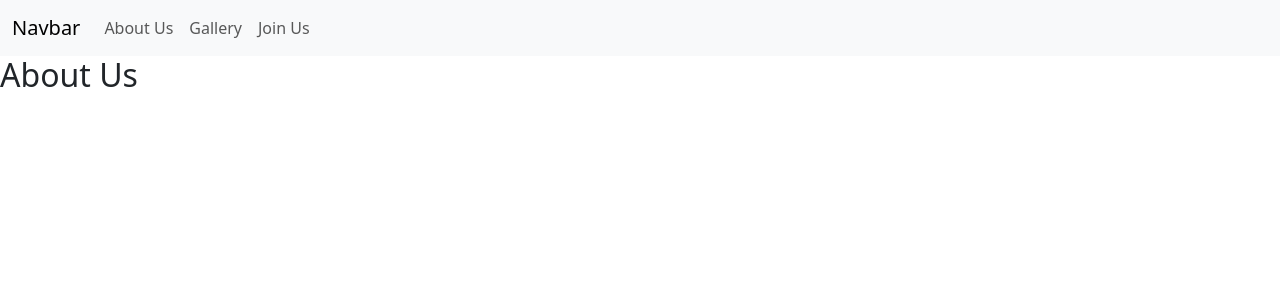
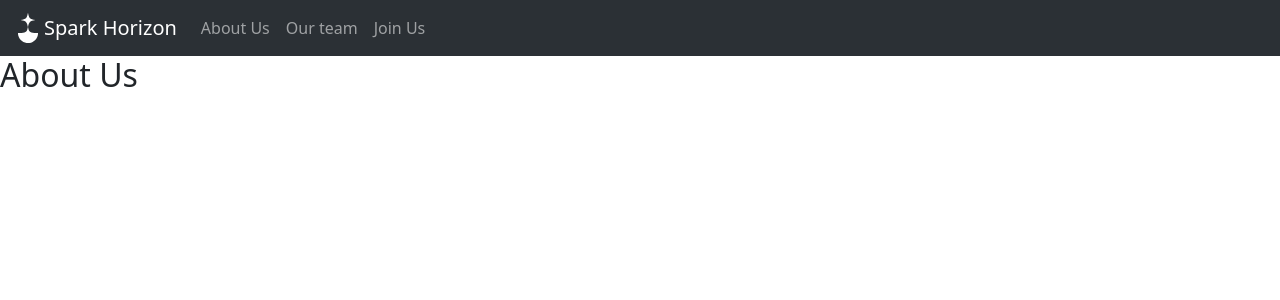
Before and after one commit to aleubeto/ProyectoVD, a Vue app in the folder Frontend/: page / in a window 1280 px wide. Shown: the top 300 px of the page. Built offline with nearby package versions, Linux system fonts and the light colour scheme.

Commit message:
NavBar component done

```diff
--- a/Frontend/src/App.vue
+++ b/Frontend/src/App.vue
@@ -1,24 +1,31 @@
 <script setup>
-import { RouterLink, RouterView } from 'vue-router'
+import WhiteIsotype from './components/icons/Isotipo/Icon_Isotipo-white.vue'
+import NavBar from './components/navbarItem.vue'
 </script>
 
 <template>
   <header>
-    <nav class="navbar navbar-expand-lg bg-body-tertiary">
-      <div class="container-fluid">
-        <a class="navbar-brand" href="#">Navbar</a>
-        <button class="navbar-toggler" type="button" data-bs-toggle="collapse" data-bs-target="#navbarNavAltMarkup" aria-controls="navbarNavAltMarkup" aria-expanded="false" aria-label="Toggle navigation">
-          <span class="navbar-toggler-icon"></span>
-        </button>
-        <div class="collapse navbar-collapse" id="navbarNavAltMarkup">
-          <div class="navbar-nav">
-            <RouterLink to = "/" class="nav-link">About Us</RouterLink>
-            <RouterLink to = "/gallery" class="nav-link">Gallery</RouterLink>
-            <RouterLink to = "/joinus" class="nav-link">Join Us</RouterLink>
-          </div>
-        </div>
-      </div>
-    </nav>
+    <NavBar :navItems="navItems">
+      <template #icon><WhiteIsotype/></template>
+      <template #heading>Spark Horizon</template>
+    </NavBar>
   </header>
   <RouterView/>
 </template>
+
+<script>
+  export default {
+    components: {
+      NavBar
+    },
+    data() {
+      return {
+        navItems: [
+          { text: 'About Us', route: '/' },
+          { text: 'Our team', route: '/ourteam' },
+          { text: 'Join Us', route: '/joinus' }
+        ]
+      }
+    }
+  }
+</script>
--- /dev/null
+++ b/Frontend/src/components/navbarItem.vue
@@ -0,0 +1,32 @@
+<script setup>
+    import { RouterLink, RouterView } from 'vue-router'
+</script>
+
+<template>
+    <nav class="navbar navbar-expand-lg bg-body-tertiary" data-bs-theme="dark">
+        <div class="container-fluid">
+            <slot name="icon"></slot>
+            <a class="navbar-brand" href="#"><slot name="heading"></slot></a>
+            <button class="navbar-toggler" type="button" data-bs-toggle="collapse" data-bs-target="#navbarNavAltMarkup" aria-controls="navbarNavAltMarkup" aria-expanded="false" aria-label="Toggle navigation">
+                <span class="navbar-toggler-icon"></span>
+            </button>
+            <div class="collapse navbar-collapse" id="navbarNavAltMarkup">
+                <div class="navbar-nav">
+                    <router-link v-for="(navItem, index) in navItems" :key="index" :to="navItem.route" class="nav-link">{{ navItem.text }}</router-link>
+                </div>
+            </div>
+        </div>
+    </nav>
+</template>
+
+<script>
+    export default {
+        name: 'Navbar',
+        props: {
+            navItems: {
+                type: Array,
+                required: true
+                }
+        }
+    }
+</script>
```
